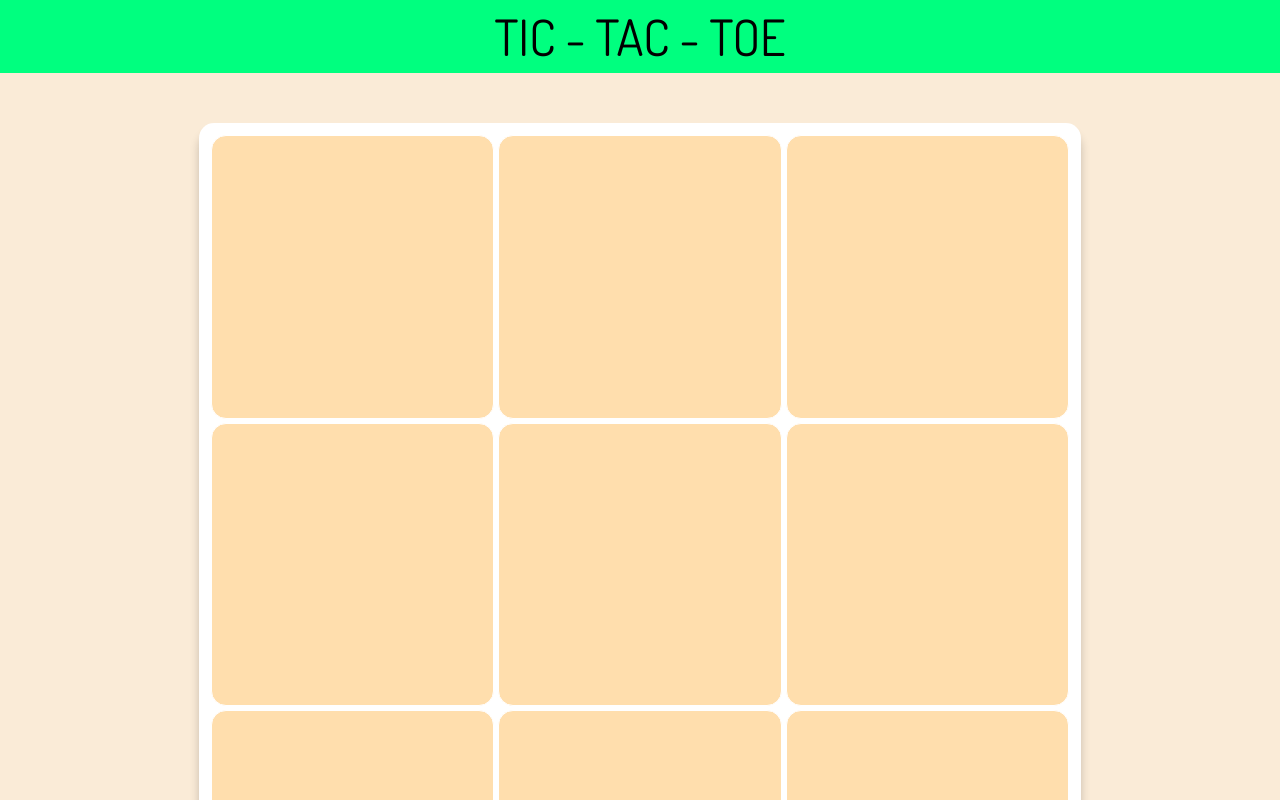
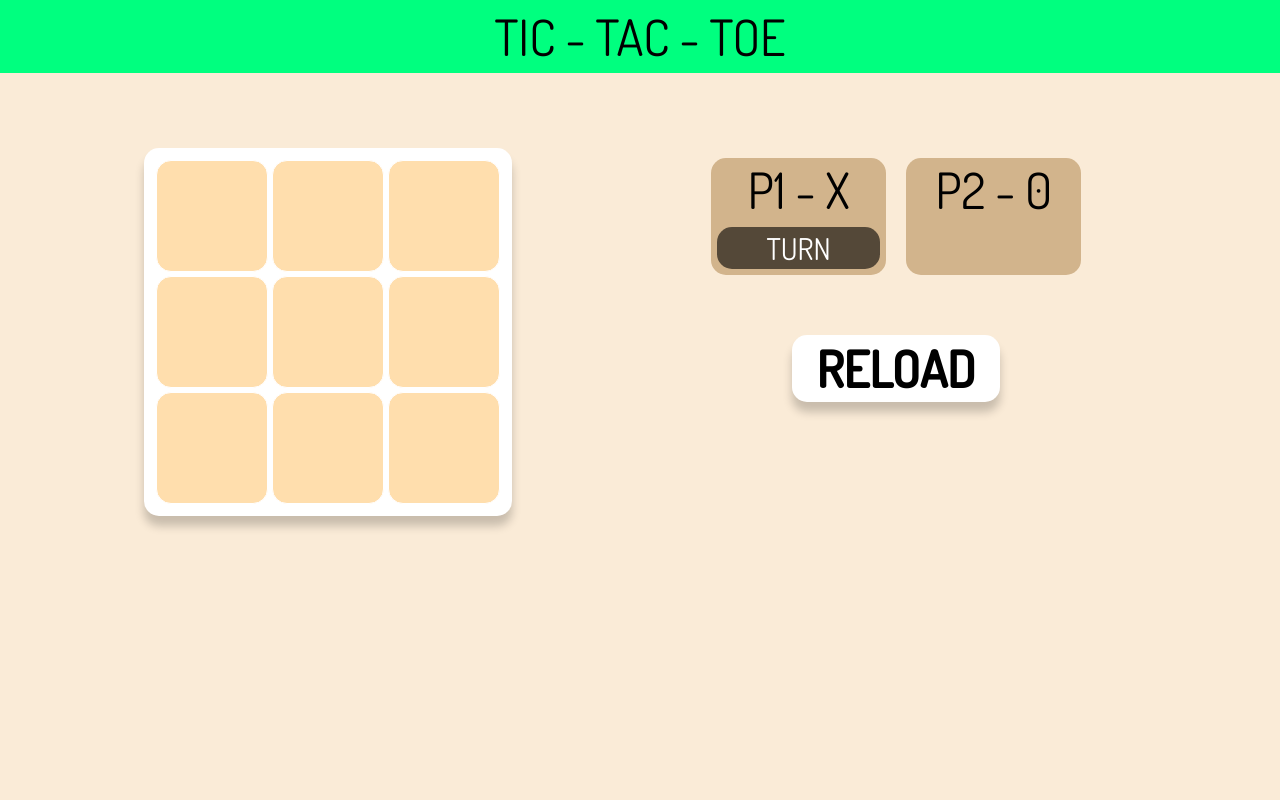
Before and after one commit to ujjaval-shah/ticTacToe, a React (Create React App) app: page / in a window 1280 px wide. Shown: the top 800 px of the page. Built offline with nearby package versions, Linux system fonts and the light colour scheme.

Commit message:
responsive app design

```diff
--- a/src/WinLoss.jsx
+++ b/src/WinLoss.jsx
@@ -19,7 +19,7 @@ function WinLoss(props) {
     if (props.content.status === 2) {
         return (
             <div id="WinLossContain" className="container">
-                <p id="win_loss container">
+                <p id="win_loss">
                     {`Oops... Match Draw.`}
                 </p>
             </div>
--- a/src/index.css
+++ b/src/index.css
@@ -1,152 +1,7 @@
-body {
-    margin: 0;
-    font-family: -apple-system, BlinkMacSystemFont, 'Segoe UI', 'Roboto', 'Oxygen',
-        'Ubuntu', 'Cantarell', 'Fira Sans', 'Droid Sans', 'Helvetica Neue',
-        sans-serif;
-    -webkit-font-smoothing: antialiased;
-    -moz-osx-font-smoothing: grayscale;
-    font-family: 'Dosis', sans-serif;
-    background-color: antiquewhite;
-}
+@import "small.css";
 
-html,
-body {
-    height: 100%;
-}
+@import "medium.css";
 
-code {
-    font-family: source-code-pro, Menlo, Monaco, Consolas, 'Courier New', monospace;
-}
+@import "large.css";
 
-.container {
-    margin: 30px auto;
-}
-
-.gamefont {
-    display: inline;
-}
-
-.info {
-    font-size: 30px;
-    height: auto;
-    vertical-align: top;
-    display: grid;
-    grid-template-columns: 1fr 1fr;
-    text-align: center;
-    width: max-content;
-}
-
-#root {
-    /* min-width: 600px; */
-    margin: 0 auto;
-    height: 100%;
-
-}
-
-#tictactoe {
-    margin-top: 0;
-    padding: 5px 0;
-    font-size: 50px;
-    background-color: springgreen;
-    text-align: center;
-}
-
-#turn {
-    font-size: 30px;
-}
-
-.symbol {
-    margin: 0;
-}
-
-.game {
-    background-color: #fff;
-    border-radius: 15px;
-    box-shadow: 0 10px 10px rgba(0, 0, 0, 0.2);
-    padding: 10px;
-
-    display: grid;
-    grid-template-rows: repeat(3, 1fr);
-    grid-template-columns: repeat(3, 1fr);
-    justify-items: center;
-    align-items: center;
-    justify-content: center;
-    align-content: center;
-    width: min-content;
-}
-
-.grid-cell {
-    height: 22vw;
-    width: 22vw;
-    font-size: 15vw;
-    border: white solid 0.5px;
-    margin: 2px 2px;
-    border-radius: 15px;
-    text-align: center;
-}
-
-.mark {
-    margin-top: auto;
-    margin-bottom: auto;
-    font-family: 'Indie Flower', cursive;
-}
-
-.which_player,
-.symbol {
-    font-size: 10vw;
-}
-
-#win_loss {
-    font-size: 30px;
-    margin: 0 auto;
-    padding: 5px 10px;
-    text-align: center;
-}
-
-#WinLossContain {
-    background-color: khaki;
-    width: 90vw;
-    border-radius: 15px;
-}
-
-.normal-cell {
-    background-color: navajowhite;
-    color: white;
-}
-
-.win-cell {
-    background-color: navajowhite;
-    opacity: 0.5;
-}
-
-.player {
-    margin: 10px;
-    border-radius: 15px;
-    background-color: tan;
-    width: 35vw;
-}
-
-/* .active {
-    background-color: pink;
-}
-.inactive {
-    background-color: white;
-} */
-
-.status {
-    background-color: rgba(0, 0, 0, 0.6);
-    color: white;
-    padding: 2px 15px;
-    margin: 6px 6px;
-    border-radius: 15px;
-}
-
-#reload {
-    font-size: 30px;
-    background-color: white;
-    padding: 2px 25px;
-    width: max-content;
-    border-radius: 15px;
-    font-weight: bold;
-    box-shadow: 0 10px 10px rgba(0, 0, 0, 0.2);
-}
+@import "xlarge.css";
--- /dev/null
+++ b/src/large.css
@@ -0,0 +1,61 @@
+@media only screen and (min-width: 730px) {
+
+
+    .container {
+        margin: 2.5vw auto;
+    }
+
+    #root {
+        display: grid;
+        grid-template-areas:
+            'name name'
+            'left ...'
+            'left ...'
+            'left ...';
+        align-content: start;
+        grid-template-columns: 4fr 6fr;
+        /* justify-content: center; */
+    }
+
+    #tictactoe {
+        grid-area: name;
+    }
+
+    .game {
+        grid-area: left;
+        align-self: flex-start;
+        justify-self: end;
+        margin-right: 0;
+    }
+
+    /* RELATIVENESS */
+
+    .grid-cell {
+        height: 11vw;
+        width: 11vw;
+        font-size: 7.5vw;
+    }
+
+    .which_player {
+        font-size: 5vw;
+    }
+
+    #WinLossContain {
+        width: 45vw;
+    }
+
+    .player {
+        width: 17.5vw;
+    }
+
+    #reload {
+        font-size: 5vw;
+    }
+
+    /* FONT_ISSUE */
+
+    #reload {
+        font-size: 5vw;
+    }
+
+}
--- /dev/null
+++ b/src/medium.css
@@ -0,0 +1,22 @@
+@media only screen and (min-width: 400px) {
+
+    .grid-cell {
+        height: 90px;
+        width: 90px;
+        font-size: 60px;
+    }
+
+    .which_player {
+        font-size: 40px;
+    }
+
+    #WinLossContain {
+        width: 360px;
+    }
+
+    .player {
+        width: 140px;
+    }
+
+
+}
--- /dev/null
+++ b/src/small.css
@@ -0,0 +1,147 @@
+body {
+    margin: 0;
+    font-family: -apple-system, BlinkMacSystemFont, 'Segoe UI', 'Roboto', 'Oxygen',
+        'Ubuntu', 'Cantarell', 'Fira Sans', 'Droid Sans', 'Helvetica Neue',
+        sans-serif;
+    -webkit-font-smoothing: antialiased;
+    -moz-osx-font-smoothing: grayscale;
+    font-family: 'Dosis', sans-serif;
+    background-color: antiquewhite;
+}
+
+html,
+body {
+    height: 100%;
+}
+
+code {
+    font-family: source-code-pro, Menlo, Monaco, Consolas, 'Courier New', monospace;
+}
+
+.container {
+    margin: 30px auto;
+}
+
+.gamefont {
+    display: inline;
+}
+
+.info {
+    font-size: 30px;
+    height: auto;
+    vertical-align: top;
+    display: grid;
+    grid-template-columns: 1fr 1fr;
+    text-align: center;
+    width: max-content;
+}
+
+#root {
+    /* min-width: 600px; */
+    margin: 0 auto;
+    height: 100%;
+
+}
+
+#tictactoe {
+    margin-top: 0;
+    padding: 5px 0;
+    font-size: 50px;
+    background-color: springgreen;
+    text-align: center;
+}
+
+#turn {
+    font-size: 30px;
+}
+
+.game {
+    background-color: #fff;
+    border-radius: 15px;
+    box-shadow: 0 10px 10px rgba(0, 0, 0, 0.2);
+    padding: 10px;
+
+    display: grid;
+    grid-template-rows: repeat(3, 1fr);
+    grid-template-columns: repeat(3, 1fr);
+    justify-items: center;
+    align-items: center;
+    justify-content: center;
+    align-content: center;
+    width: min-content;
+}
+
+.grid-cell {
+    height: 22vw;
+    width: 22vw;
+    font-size: 15vw;
+    border: white solid 0.5px;
+    margin: 2px 2px;
+    border-radius: 15px;
+    text-align: center;
+}
+
+.mark {
+    margin-top: auto;
+    margin-bottom: auto;
+    font-family: 'Indie Flower', cursive;
+}
+
+.which_player {
+    font-size: 10vw;
+}
+
+#win_loss {
+    font-size: 30px;
+    margin: 0 auto;
+    padding: 5px 10px;
+    text-align: center;
+}
+
+#WinLossContain {
+    background-color: khaki;
+    width: 90vw;
+    border-radius: 15px;
+}
+
+.normal-cell {
+    background-color: navajowhite;
+    color: white;
+}
+
+.win-cell {
+    background-color: navajowhite;
+    opacity: 0.5;
+}
+
+.player {
+    margin: 10px;
+    border-radius: 15px;
+    background-color: tan;
+    width: 35vw;
+}
+
+/* .active {
+    background-color: pink;
+}
+.inactive {
+    background-color: white;
+} */
+
+.status {
+    background-color: rgba(0, 0, 0, 0.6);
+    color: white;
+    padding: 2px 15px;
+    margin: 6px 6px;
+    border-radius: 15px;
+}
+
+#reload {
+    font-size: 30px;
+    background-color: white;
+    padding: 2px 25px;
+    width: max-content;
+    border-radius: 15px;
+    font-weight: bold;
+    box-shadow: 0 10px 10px rgba(0, 0, 0, 0.2);
+}
--- /dev/null
+++ b/src/xlarge.css
@@ -0,0 +1,37 @@
+@media only screen and (min-width: 1000px) {
+
+    .container {
+        margin: 25px auto;
+    }
+
+    .grid-cell {
+        height: 110px;
+        width: 110px;
+        font-size: 75px;
+    }
+
+    .which_player {
+        font-size: 50px;
+    }
+
+    #WinLossContain {
+        width: 450px;
+    }
+
+    .player {
+        width: 175px;
+        align-items: flex-end;
+    }
+
+    #reload {
+        font-size: 50px;
+    }
+
+    /* margin-issue */
+
+    .game {
+        margin-right: 0;
+        justify-self: end;
+    }
+
+}
```
